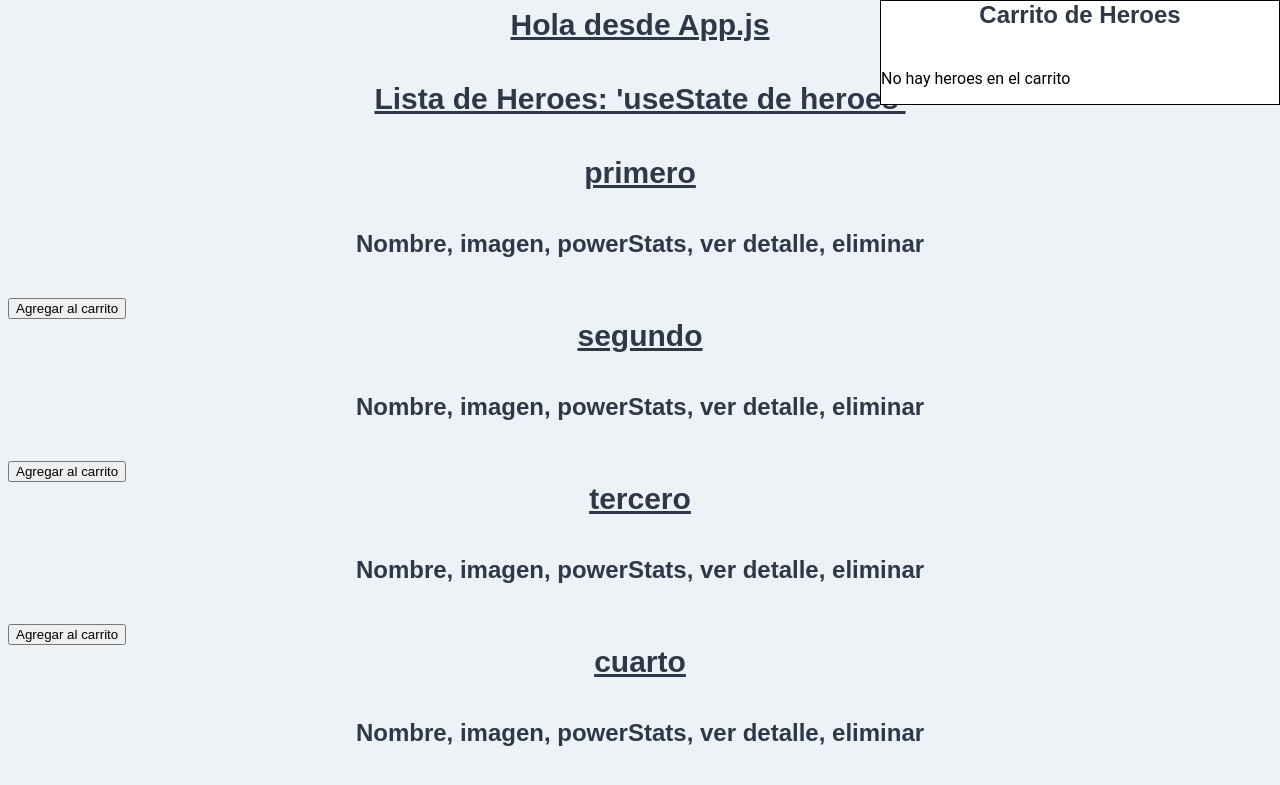
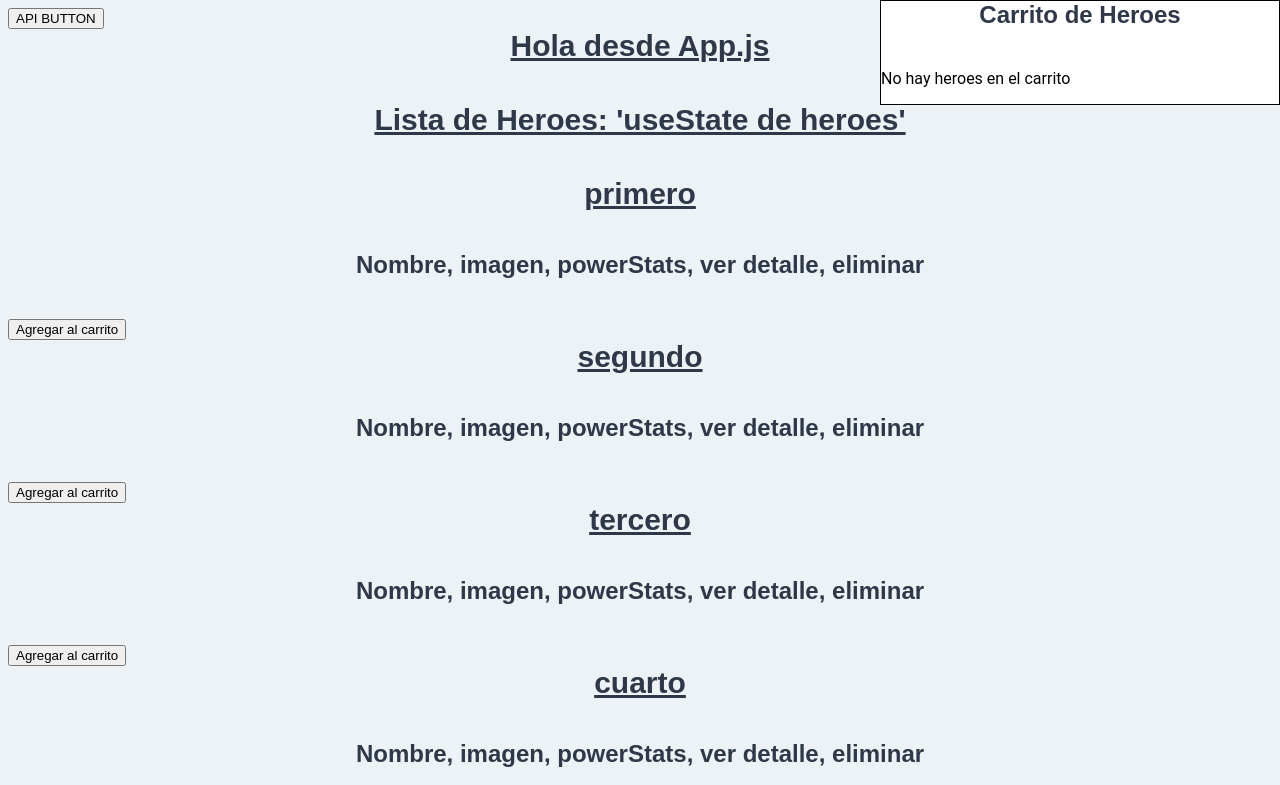
Before and after one commit to lautarosoliani/React-Alkemy-app, a React (Create React App) app in the folder apuntes-app/: page / in a window 1280 px wide. Shown: the top 785 px of the page. Built offline with nearby package versions, Linux system fonts and the light colour scheme.

Commit message:
API in progress

```diff
--- a/apuntes-app/src/App.js
+++ b/apuntes-app/src/App.js
@@ -1,6 +1,7 @@
 import React, { useState } from "react"
 import Heroe from "./components/Heroe"
 import CarritoDeHeroes from "./components/CarritoDeHeroes"
+import Button from "./components/Button"
 
 function App() {
     //crear listado de heroes
@@ -18,6 +19,7 @@ function App() {
 
     return (
         <>
+            <Button />
             <h1>Hola desde App.js</h1>
             <h1>Lista de Heroes: 'useState de heroes'</h1>
             {heroes.map((heroe) => (
@@ -79,8 +81,8 @@ export default App
 //         'consola'
 //     </p>
 // </h2>
-{
-    /* <h2>
+
+/* <h2>
                     <p>
                         Para modificar la lista de heroes creo el 2do useState
                         llamado 'selecciondeheroes' y su funcion
@@ -119,4 +121,3 @@ export default App
                     <br />
                     <p></p>
     </h2> */
-}
--- /dev/null
+++ b/apuntes-app/src/components/Button.js
@@ -0,0 +1,20 @@
+import React from "react"
+
+const Button = () => {
+    //BUTTON PARA API
+    const consultarAPI = async () => {
+        const api = await fetch(
+            "https://superheroapi.com/api/access-token/character-id"
+        )
+        const frase = await api.json()
+        console.log(frase[0])
+    }
+
+    return (
+        <button type="submit" onClick={consultarAPI}>
+            API BUTTON
+        </button>
+    )
+}
+
+export default Button
```
